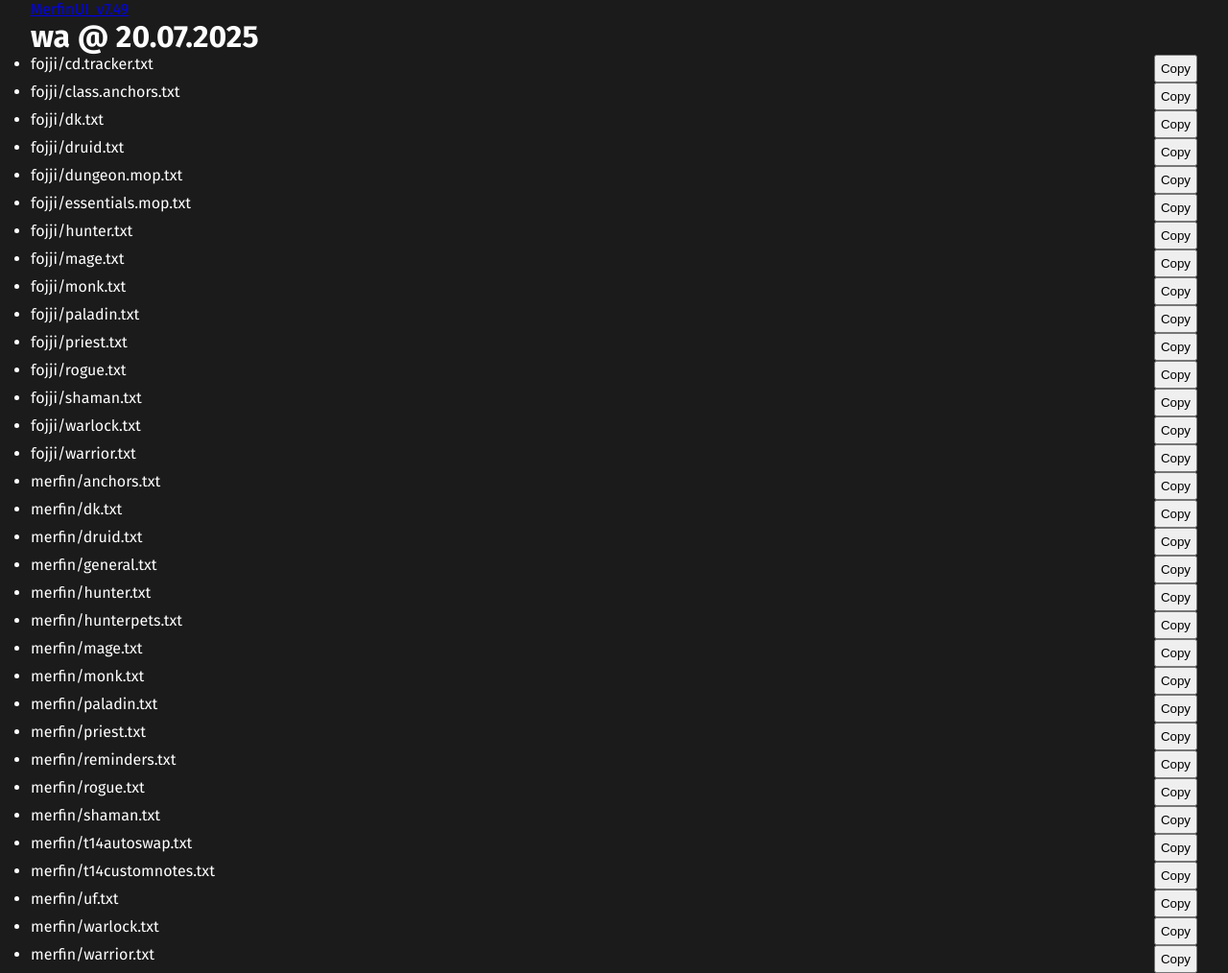
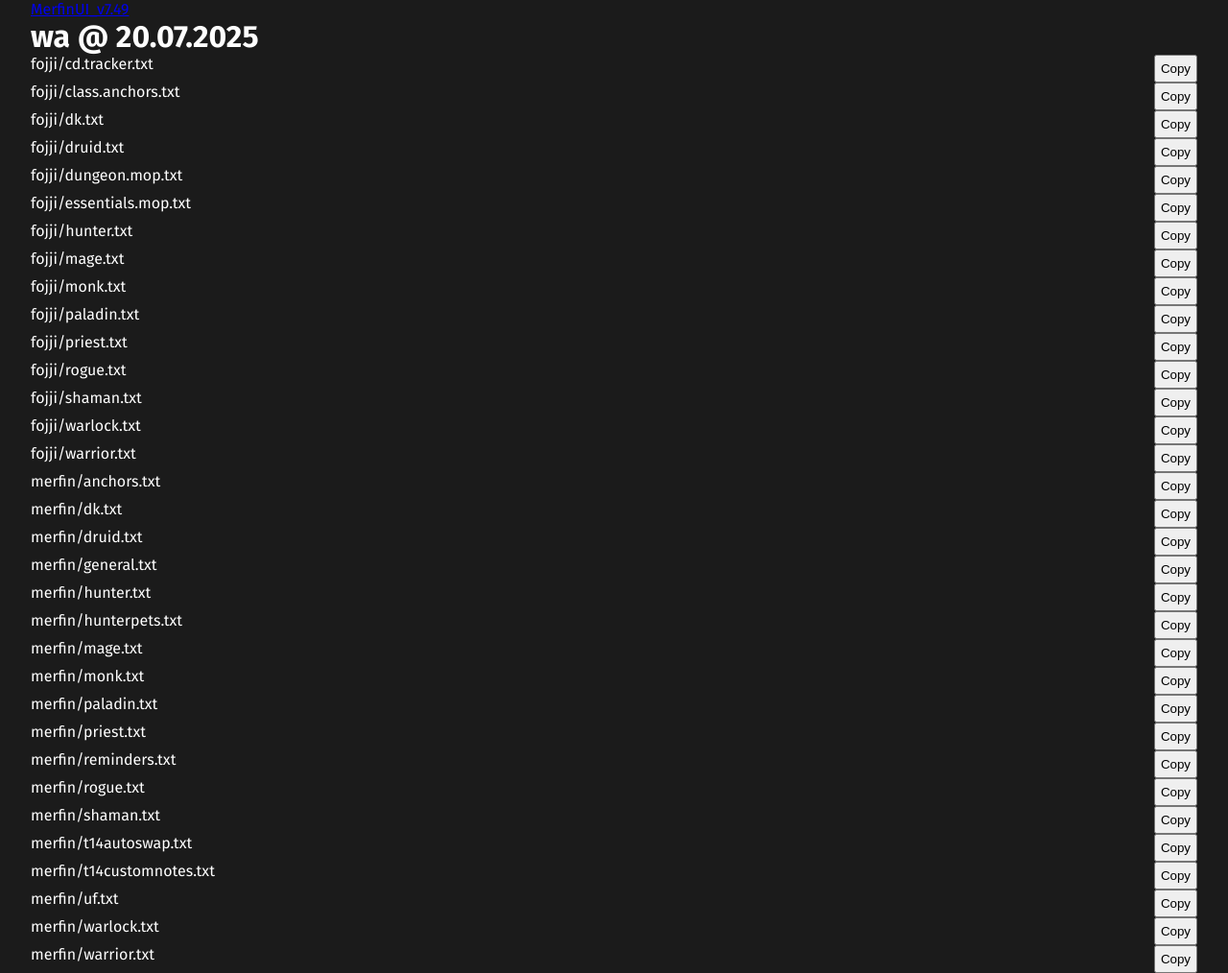
Before and after one commit to ndntmndntm/ndntmndntm.github.io, a Jekyll site: the page built from wa.html, in a window 1280 px wide. Shown: the whole page at 96% size. Built offline with Jekyll 4.4.1, drawn with Linux system fonts in a browser that asks for light colours; a script that is not in the unit is left out.

Commit message:
list-style-type: none

```diff
--- a/css/main.css
+++ b/css/main.css
@@ -61,3 +61,7 @@ body {
     justify-content: space-between;
     flex-wrap: wrap;
 }
+
+li {
+    list-style-type: none;
+}
```
